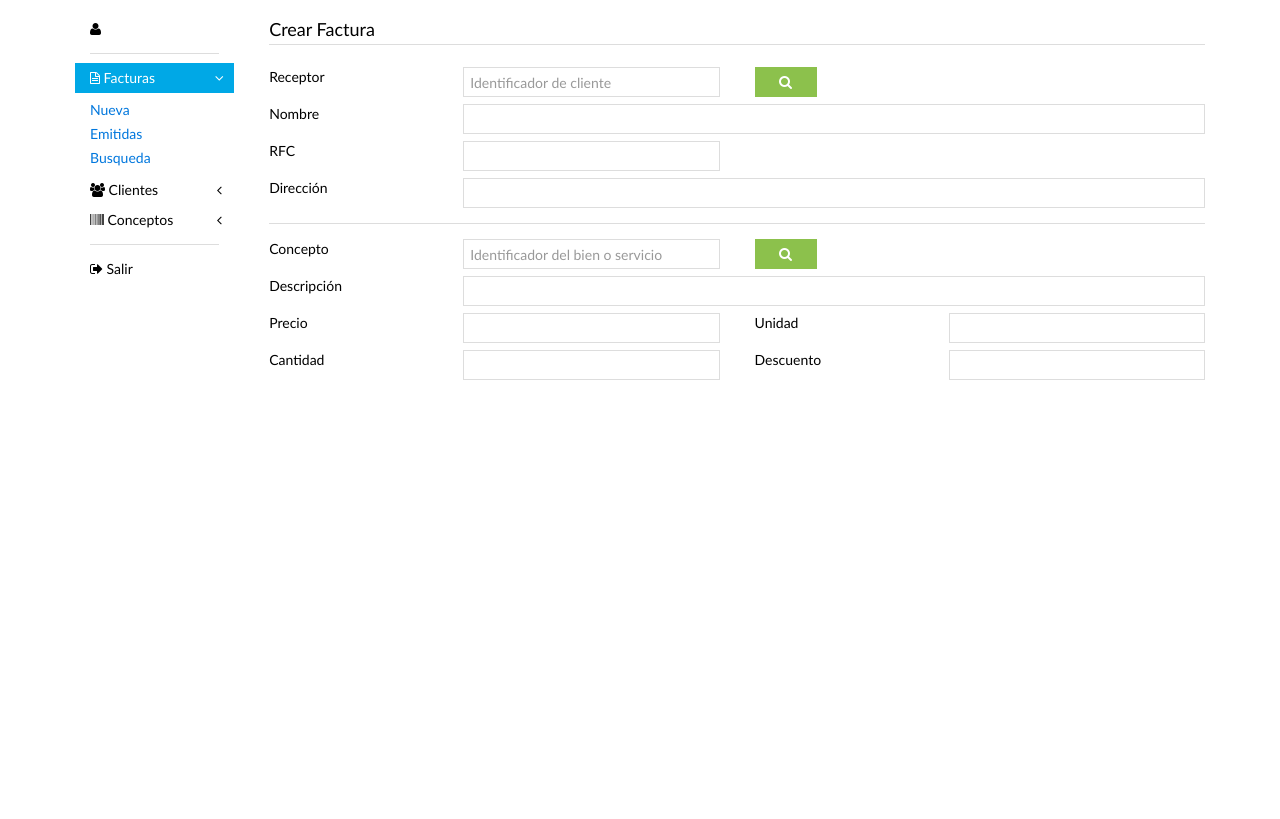
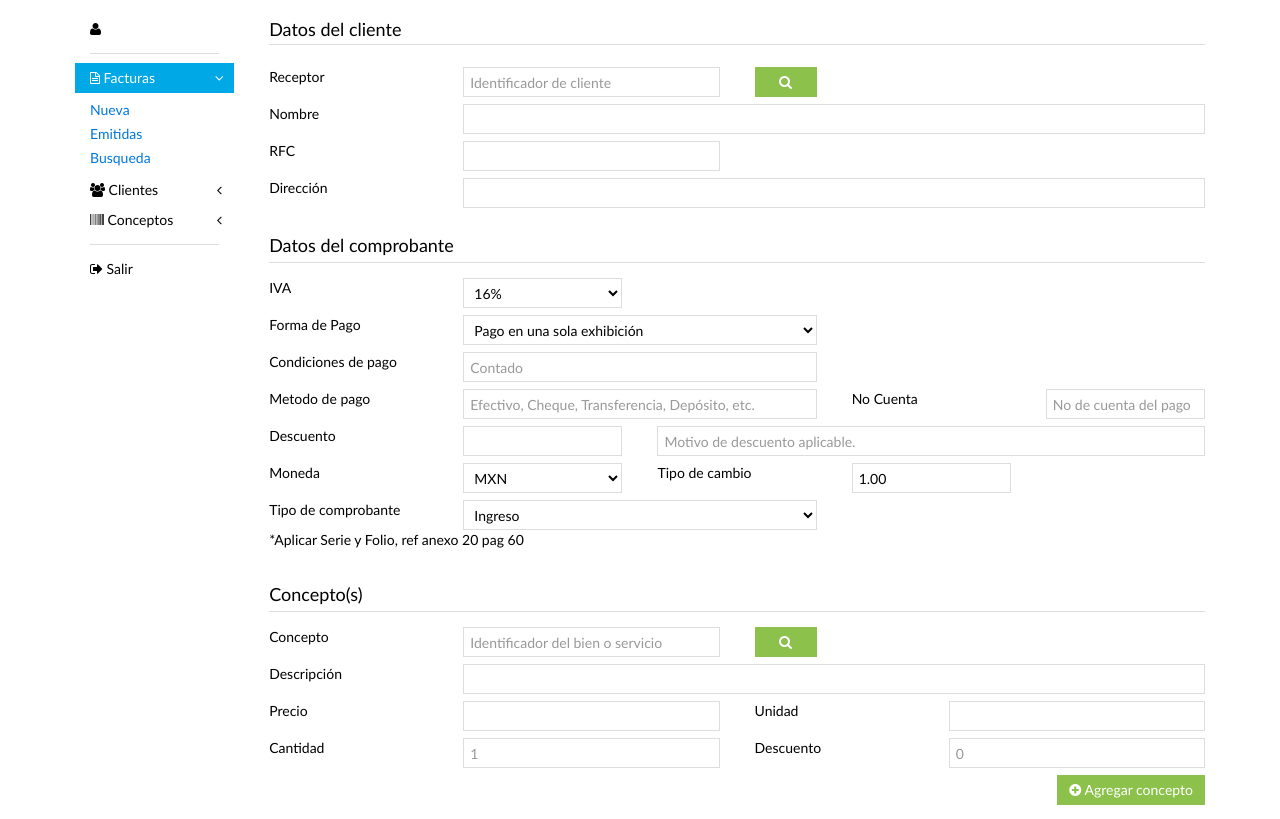
Before and after one commit to romanll/facturacion, a CodeIgniter app: page /facturacion/facturas in a window 1280 px wide. Before the commit the page ends 380 px from the top, so only its background shows below. Run offline with CodeIgniter, Linux system fonts and the light colour scheme; some libraries are stand-ins or nearby versions.

Commit message:
crear factura vista
falta general xml

```diff
--- a/application/controllers/facturas.php
+++ b/application/controllers/facturas.php
@@ -14,6 +14,14 @@ class Facturas extends CI_Controller {
     function index() {
         $this->load->view('facturas/index');
     }
+
+    /* Agregar a factura : agregar item a lista de items en factura */
+    /* *** CAMBIAR A SESSION **** SOLO POR SI ACASO, PERO MAS ADELANTE, SOLO ES COMPRAR TIEMPO */
+    function agregaritem(){
+    	$items=$this->input->post();
+    	$data['items']=$items;
+    	$this->load->view('facturas/items', $data, FALSE);
+    }
 }
 
 
--- a/application/models/customers.php
+++ b/application/models/customers.php
@@ -35,10 +35,10 @@ class Customers extends CI_Model {
         return $this->db->get($this->tabla);
     }
 
-    /* like : $where recibe emisor y terminoa buscar */
+    /* like : $where recibe emisor y termino a buscar */
     function like($condicion){
         //retornar id, label y value para autocompletado, y los demas campos tambien
-        $this->db->select("identificador as label, identificador as value, rfc as id");
+        //$this->db->select("identificador as label, identificador as value, rfc as id");
         $this->db->like('identificador',$condicion['like']);
         $this->db->where('emisor',$condicion['emisor']);
         return $this->db->get($this->tabla);
--- a/application/views/facturas/index.php
+++ b/application/views/facturas/index.php
@@ -19,9 +19,10 @@
 				</div>
 				<!-- right -->
 				<div id="right" class="uk-width-medium-5-6">
+					<!-- AGREGAR RECEPTOR: Cliente -->
 					<form action="#" class="uk-form" method="post" id="crear_factura">
 						<fieldset>
-							<legend>Crear Factura</legend>
+							<legend>Datos del cliente</legend>
 							<div class="uk-grid">
 								<div class="uk-width-2-10"><label for="receptor" class="uk-form-label">Receptor</label></div>
 								<div class="uk-width-3-10">
@@ -52,12 +53,99 @@
 									<input type="text" class="uk-width-1-1" id="direccion" name="direccion" readonly>
 								</div>
 							</div>
-							<hr>
-							<!-- Conceptos -->
+						</fieldset>
+					</form>
+					<!-- COMPLEMENTOS: IVA, FORMA DE PAGO -->
+					<h3 class="uk-h3">Datos del comprobante</h3>
+					<form action="#" class="uk-form">
+						<!-- IVA -->
+						<div class="uk-grid">
+							<div class="uk-width-2-10"><label for="iva" class="uk-form-label">IVA</label></div>
+							<div class="uk-width-2-10">
+								<select name="iva" id="iva" class="uk-width-1-1">
+									<option value="0">0%</option>
+									<!--<option value="11">11%</option>-->
+									<option value="16" selected>16%</option>
+								</select>
+							</div>
+						</div>
+						<!-- forma de pago -->
+						<div class="uk-grid">
+							<div class="uk-width-2-10"><label for="formapago" class="uk-form-label">Forma de Pago</label></div>
+							<div class="uk-width-4-10">
+								<select name="formapago" id="formapago" class="uk-width-1-1">
+									<option value="Pago en una sola exhibición">Pago en una sola exhibición</option>
+									<option value="Pago en parcialidades">Pago en parcialidades</option>
+								</select>
+							</div>
+						</div>
+						<!-- condiciones pago -->
+						<div class="uk-grid">
+							<div class="uk-width-2-10"><label for="condiciones" class="uk-form-label">Condiciones de pago</label></div>
+							<div class="uk-width-4-10">
+								<input type="text" class="uk-width-1-1" name="condiciones" id="condiciones" placeholder="Contado">
+							</div>
+						</div>
+						<!-- Metodo de pago y Num Cta-->
+						<div class="uk-grid">
+							<div class="uk-width-2-10"><label for="metodopago" class="uk-form-label">Metodo de pago</label></div>
+							<div class="uk-width-4-10">
+								<input type="text" class="uk-width-1-1" id="metodopago" name="metodopago" placeholder="Efectivo, Cheque, Transferencia, Depósito, etc.">
+							</div>
+							<div class="uk-width-2-10"><label for="numcuenta" class="uk-form-label">No Cuenta</label></div>
+							<div class="uk-width-2-10">
+								<input type="text" class="uk-width-1-1" id="numcuenta" name="numcuenta" placeholder="No de cuenta del pago">
+							</div>
+						</div>
+						<!-- Descuento y motivo de descuento -->
+						<div class="uk-grid">
+							<div class="uk-width-2-10"><label for="descuento" class="uk-form-label">Descuento</label></div>
+							<div class="uk-width-2-10">
+								<input type="text" class="uk-width-1-1" id="descuento" name="descuento">
+							</div>
+							<div class="uk-width-6-10">
+								<input type="text" class="uk-width-1-1" id="motivodesc" name="motivodesc" placeholder="Motivo de descuento aplicable.">
+							</div>
+						</div>
+						<!-- Moneda y tipo de cambio -->
+						<div class="uk-grid">
+							<div class="uk-width-2-10"><label for="moneda" class="uk-form-label">Moneda</label></div>
+							<div class="uk-width-2-10">
+								<select name="moneda" id="moneda" class="uk-width-1-1">
+									<option value="MXN">MXN</option>
+									<option value="USD">USD</option>
+									<option value="EUR">EUR</option>
+								</select>
+							</div>
+							<div class="uk-width-2-10"><label for="tipocambio" class="uk-form-label">Tipo de cambio</label></div>
+							<div class="uk-width-2-10">
+								<input type="text" class="uk-width-1-1" id="tipocambio" name="tipocambio" value="1.00">
+							</div>
+						</div>
+						<!-- tipo de comprobante -->
+						<div class="uk-grid">
+							<div class="uk-width-2-10"><label for="tipocomp" class="uk-form-label">Tipo de comprobante</label></div>
+							<div class="uk-width-4-10">
+								<select name="tipocomp" id="tipocomp" class="uk-width-1-1">
+									<option value="Ingreso">Ingreso</option>
+									<option value="Egreso">Egreso</option>
+									<option value="Traslado">Traslado</option>
+								</select>
+							</div>
+						</div>
+						*Aplicar Serie y Folio, ref anexo 20 pag 60
+						<div class="uk-grid">
+							<div class="uk-width-2-10"><label for="" class="uk-form-label"></label></div>
+							<div class="uk-width-2-10"></div>
+						</div>
+					</form>
+					<!-- AGREGAR CONCEPTOS -->
+					<h3 class="uk-h3">Concepto(s)</h3>
+					<form action="<?php echo base_url('facturas/agregaritem'); ?>" class="uk-form" id="additem" method="post">
 						<div class="uk-grid">
 						    <div class="uk-width-2-10"><label for="concepto" class="uk-form-label">Concepto</label></div>
 						   	<div class="uk-width-3-10">
-						        	<input type="text" class="uk-width-1-1" id="concepto" name="concepto" placeholder="Identificador del bien o servicio">
+						        <input type="text" class="uk-width-1-1" id="concepto" name="concepto" placeholder="Identificador del bien o servicio" required>
 						    </div>
 						    <div class="uk-width-1-10">
 					        	<button class="uk-button uk-button-success uk-width-1-1" type="button" data-uk-modal="{target:'#modal',bgclose:false}"><i class="uk-icon-search"></i></button>
@@ -85,20 +173,26 @@
 					    <div class="uk-grid">
 						    <div class="uk-width-2-10"><label for="cantidad" class="uk-form-label">Cantidad</label></div>
 						    <div class="uk-width-3-10">
-						   			<input type="text" class="uk-width-1-1" id="cantidad" name="cantidad">
+					   			<input type="text" class="uk-width-1-1" id="cantidad" name="cantidad" placeholder="1" required>
 					        </div>
 					        <div class="uk-width-2-10"><label for="descuento" class="uk-form-label">Descuento</label></div>
 					        <div class="uk-width-3-10">
-						      		<input type="text" class="uk-width-1-1" id="descuento" name="descuento">
+					      		<input type="text" class="uk-width-1-1" id="descuento" name="descuento" placeholder="0">
 					        </div>
 						</div>
-							<!--  -->
+						<!-- boton agregar concepto -->
 						<div class="uk-grid">
-								<div class="uk-width-2-10"><label for="" class="uk-form-label"></label></div>
-								<div class="uk-width-5-10"></div>
+							<div class="uk-width-1-1">
+								<button class="uk-button uk-button-success uk-float-right" type="submit">
+									<i class="uk-icon-plus-sign"></i> Agregar concepto
+								</button>
 							</div>
-						</fieldset>
+						</div>
 					</form>
+					<!-- lista de conceptos -->
+					<div id="agregados"></div>
+
+
 					<!-- Lista de Facturas -->
 					<!-- <h3 class="uk-h3">Ultimas facturas</h3>
 					<div id="facturas"></div> -->
--- a/css/base.css
+++ b/css/base.css
@@ -74,3 +74,7 @@ form input[type="checkbox"]{
 	margin-top: 1em;
 	margin-bottom: 1em;
 }
+
+
+/* remover icon red */
+a.remove{color: #FF0000;}
--- a/scripts/concepto.js
+++ b/scripts/concepto.js
@@ -16,7 +16,7 @@ $("#nuevo_concepto").validate({
 	submitHandler: function(form) {
 	    //console.log('ok, enviar form');
 	    enviar(form);
-	 }
+	}
 });
 
 
--- a/scripts/factura.js
+++ b/scripts/factura.js
@@ -4,25 +4,92 @@ factura.js : creacion de factura, validacion de campos
 */
 
 var base="http://localhost:81/facturacion/";
+var item={};                                        //datos del item a agregar
+var items={};                                       //lista de items agregados
 
 
+/* Validar form 'additem' */
+$("#additem").validate({
+    rules:{
+        cantidad:{
+            required:true,
+            number:true
+        }
+    },
+    submitHandler: function(form) {
+        //console.log('ok, enviar form');
+        agregar();
+    }
+});
+
+/* Al agregar concepto */
+function agregar(){
+    //agregar a item la cantidad y descuento
+    item.cantidad=$("#cantidad").val();                 // campo cantidad agregar a item
+    item.descuento=$("#descuento").val();               // agregar el descuento tambien
+    item.importe=parseFloat(item.valor)*parseFloat(item.cantidad);  //agregar importe de item(s)
+    items[item.noidentificacion]=item;                  //agregar el item a la lista de items
+    relistar();                                         //recrear tabla items
+    $("#additem")[0].reset();                           //vaciar form de item
+}
+
+/* Al remover concepto */
+$(document).on('click','a.remove',function(event){
+    event.preventDefault();
+    var iditem=$(this).attr('href');
+    var iditem=iditem.substring(iditem.indexOf('#')+1);
+    console.log(items);
+    remover(iditem);
+})
+
+/* Actualizar tabla de items */
+function relistar(){
+    var request = $.ajax({
+        type: "POST",
+        url: base+"facturas/agregaritem",
+        data: items,
+        dataType:'html'
+    });
+    request.done(function(result){
+        $("#agregados").html(result);
+    });
+    request.fail(function(jqXHR, textStatus){
+        console.log(textStatus);
+    });
+}
+
+/* Remover de lista de items */
+function remover(item){
+    delete items[item];
+    relistar();
+}
+
+/* Autocompletado receptos aka clientes */
 $("#receptor").autocomplete({
-	source: base+"clientes/buscar",
+    source: base+"clientes/buscar",
 	minLength:2,
 	select:function(event,ui){
-		console.log(event);
-		console.log(ui);
+		//console.log(event);
+		//console.log(ui.item);
+        var d=ui.item;                        //obj resultado a datos
+        var direccion=d.calle+' '+d.nexterior+', Colonia '+d.colonia+', '+d.localidad+', '+d.estado+', '+d.pais+' C.P. '+d.cp;
+        $("#nombre").val(d.nombre);           //asignar valores a inputs de lectura
+        $("#rfc").val(d.rfc);
+        $("#direccion").val(direccion);
 	}
 })
 
-/*
-$( "#birds" ).autocomplete({
-      source: "search.php",
-      minLength: 2,
-      select: function( event, ui ) {
-        log( ui.item ?
-          "Selected: " + ui.item.value + " aka " + ui.item.id :
-          "Nothing selected, input was " + this.value );
-      }
-    });
-*/
+
+/* Autocompletado conceptos aka productos o servicios */
+$("#concepto").autocomplete({
+    source:base+"conceptos/buscar",
+    minLength:2,
+    select:function(event,ui){
+        item=ui.item;
+        var c=ui.item;
+        //console.log(c);
+        $("#descripcion").val(c.descripcion);
+        $("#precio").val(c.valor);
+        $("#unidad").val(c.unidad);
+    }
+})
```
Also changed, not shown: application/controllers/clientes.php (+5 -2 lines), application/controllers/conceptos.php (+12 -0 lines), application/models/items.php (+7 -0 lines), application/views/clientes/likejson.php (added, +22 -0 lines), application/views/conceptos/likejson.php (added, +23 -0 lines), application/views/facturas/items.php (added, +78 -0 lines), libs/jquery_validation/jquery.validate.js, libs/jquery_validation/jquery.validate.min.js. Lines whose indentation alone changed are shown as unchanged.
